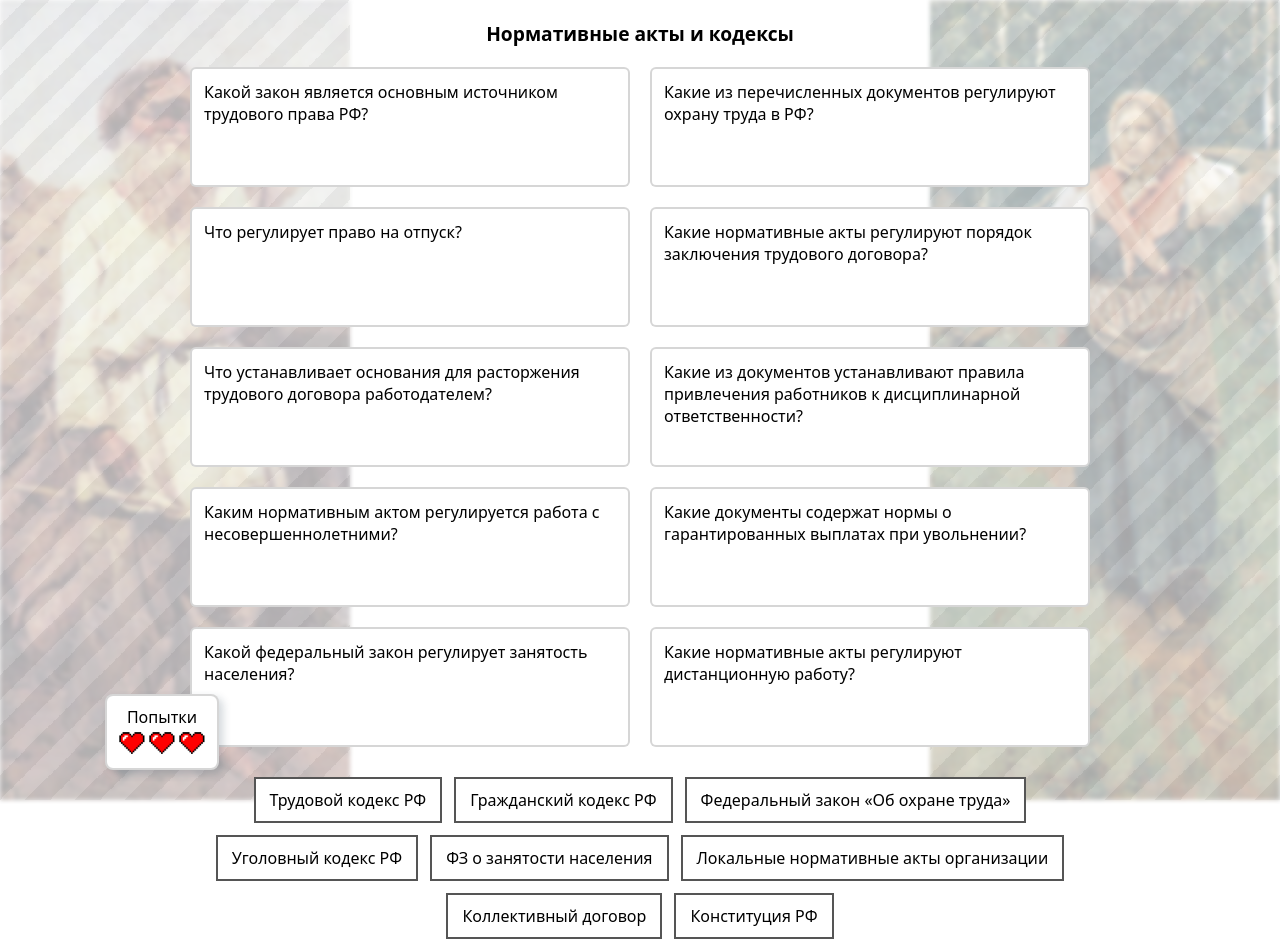
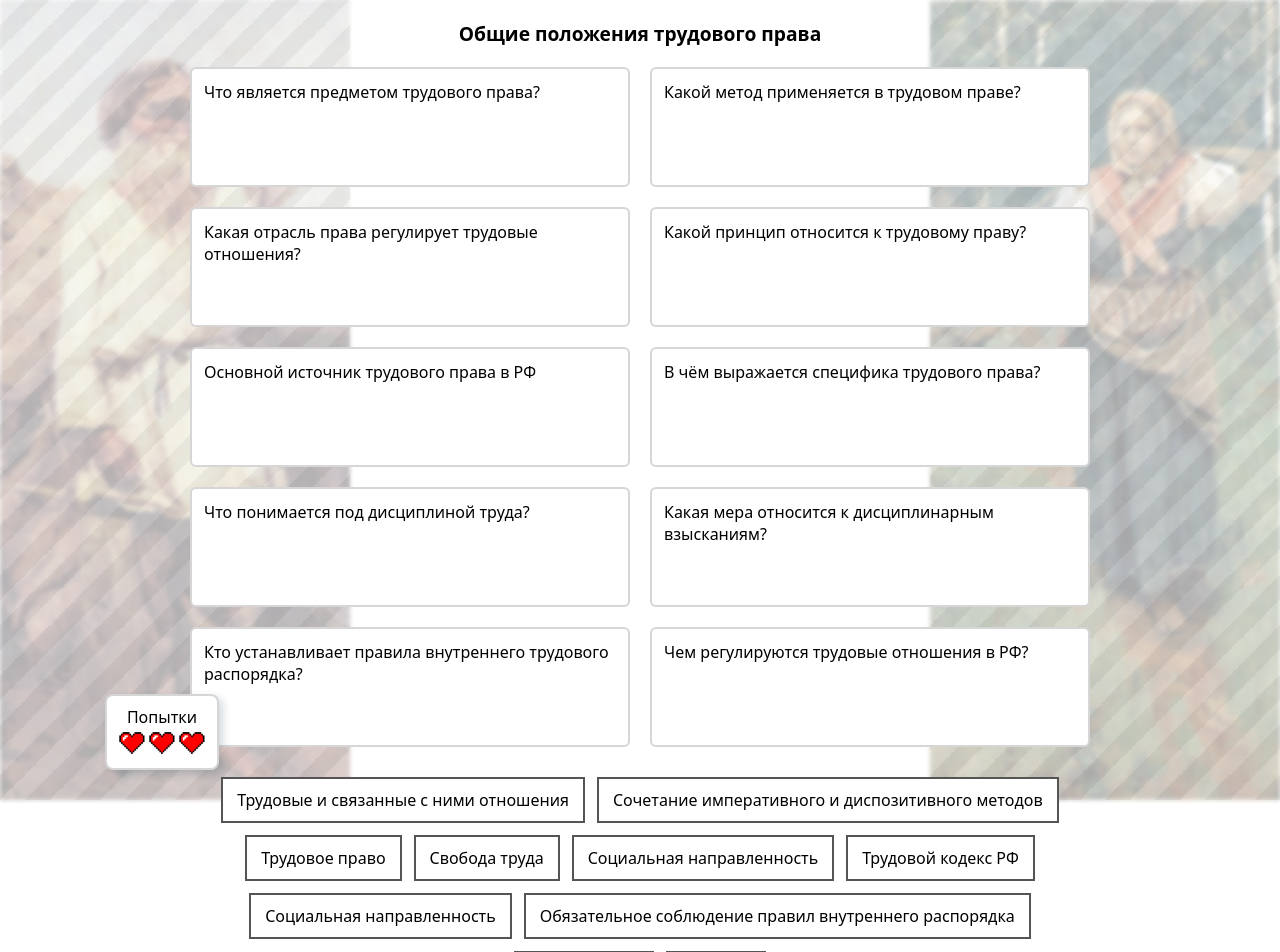
Before and after one commit to zeka228/trudpravo, a React (Create React App) app: page / in a window 1280 px wide. Shown: the top 952 px of the page. Built offline with nearby package versions, Linux system fonts and the light colour scheme; the HTML template or start-up script is replaced by a standard one.

Commit message:
upd: 1st group q

```diff
--- a/src/components/Game.jsx
+++ b/src/components/Game.jsx
@@ -81,7 +81,7 @@ const BaseQuest = ({ gameTitle, questions, answers, onAnswer }) => {
 export default function Game({ onAnswer }) {
   return (
     <>
-      <BaseQuest gameTitle="Нормативные акты и кодексы" questions={questionsLaw} answers={answersLaw} onAnswer={onAnswer}/>
+      <BaseQuest gameTitle="Общие положения трудового права" questions={questionsLaw} answers={answersLaw} onAnswer={onAnswer}/>
       <hr className="game-separator"/>
       <BaseQuest gameTitle="Трудовой договор, оплата труда и ответственность" questions={questionsTheory} answers={answersTheory} onAnswer={onAnswer}/>
     </>
--- a/src/data/gameData.js
+++ b/src/data/gameData.js
@@ -1,25 +1,27 @@
 export const answersLaw = [
-  {id: 1, t: "Трудовой кодекс РФ"},
-  {id: 2, t: "Гражданский кодекс РФ"},
-  {id: 3, t: "Федеральный закон «Об охране труда»"},
-  {id: 4, t: "Уголовный кодекс РФ"},
-  {id: 5, t: "ФЗ о занятости населения"},
-  {id: 6, t: "Локальные нормативные акты организации"},
-  {id: 7, t: "Коллективный договор"},
-  {id: 8, t: "Конституция РФ"},
+  {id: 1, t: "Трудовые и связанные с ними отношения"},
+  {id: 2, t: "Сочетание императивного и диспозитивного методов"},
+  {id: 3, t: "Трудовое право"},
+  {id: 4, t: "Свобода труда"},
+  {id: 5, t: "Социальная направленность"},
+  {id: 6, t: "Трудовой кодекс РФ"},
+  {id: 7, t: "Социальная направленность"},
+  {id: 8, t: "Обязательное соблюдение правил внутреннего распорядка"},
+  {id: 9, t: "Работодатель"},
+  {id: 10, t: "Выговор"}
 ]
 export const questionsLaw = [
-  { q: "Какой закон является основным источником трудового права РФ?", va: [1] },
-  { q: "Какие из перечисленных документов регулируют охрану труда в РФ?", va: [1,3] },
-  { q: "Что регулирует право на отпуск?", va: [1] },
-  { q: "Какие нормативные акты регулируют порядок заключения трудового договора?", va: [1,5] },
-  { q: "Что устанавливает основания для расторжения трудового договора работодателем?", va: [1] },
-  { q: "Какие из документов устанавливают правила привлечения работников к дисциплинарной ответственности?", va: [1,6] },
-  { q: "Каким нормативным актом регулируется работа с несовершеннолетними?", va: [1] },
-  { q: "Какие документы содержат нормы о гарантированных выплатах при увольнении?", va: [1,7] },
-  { q: "Какой федеральный закон регулирует занятость населения?", va: [5] },
-  { q: "Какие нормативные акты регулируют дистанционную работу?", va: [1,8] },
-]
+  { q: "Что является предметом трудового права?", va: [1] },
+  { q: "Какой метод применяется в трудовом праве?", va: [2] },
+  { q: "Какая отрасль права регулирует трудовые отношения?", va: [3] },
+  { q: "Какой принцип относится к трудовому праву?", va: [4,5] },
+  { q: "Основной источник трудового права в РФ", va: [6] },
+  { q: "В чём выражается специфика трудового права?", va: [7] },
+  { q: "Что понимается под дисциплиной труда?", va: [8] },
+  { q: "Какая мера относится к дисциплинарным взысканиям?", va: [10] },
+  { q: "Кто устанавливает правила внутреннего трудового распорядка?", va: [9] },
+  { q: "Чем регулируются трудовые отношения в РФ?", va: [3,6] }
+];
 
 export const answersTheory = [
   { id: 1, t: "Трудовой договор" },
```
